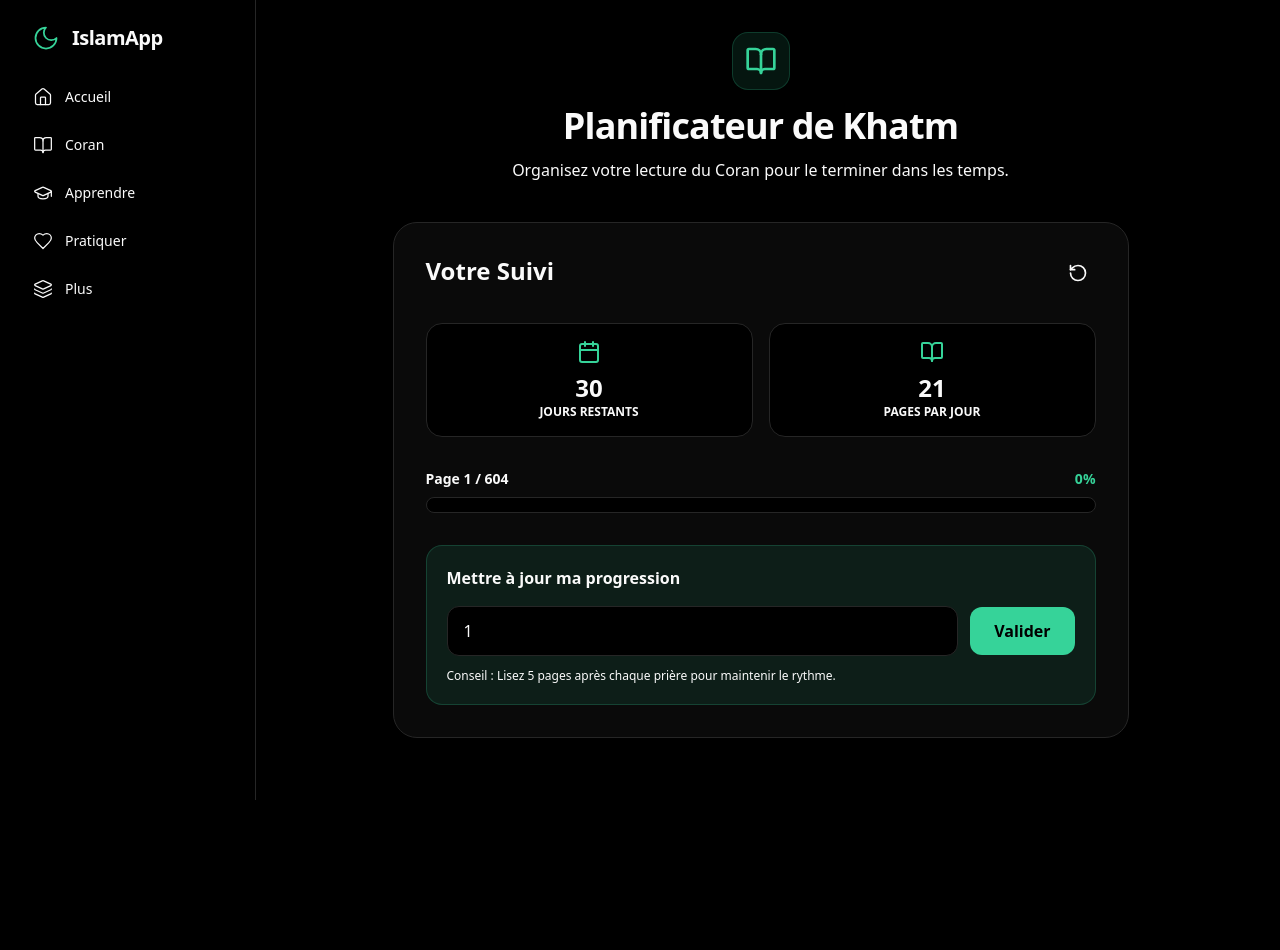
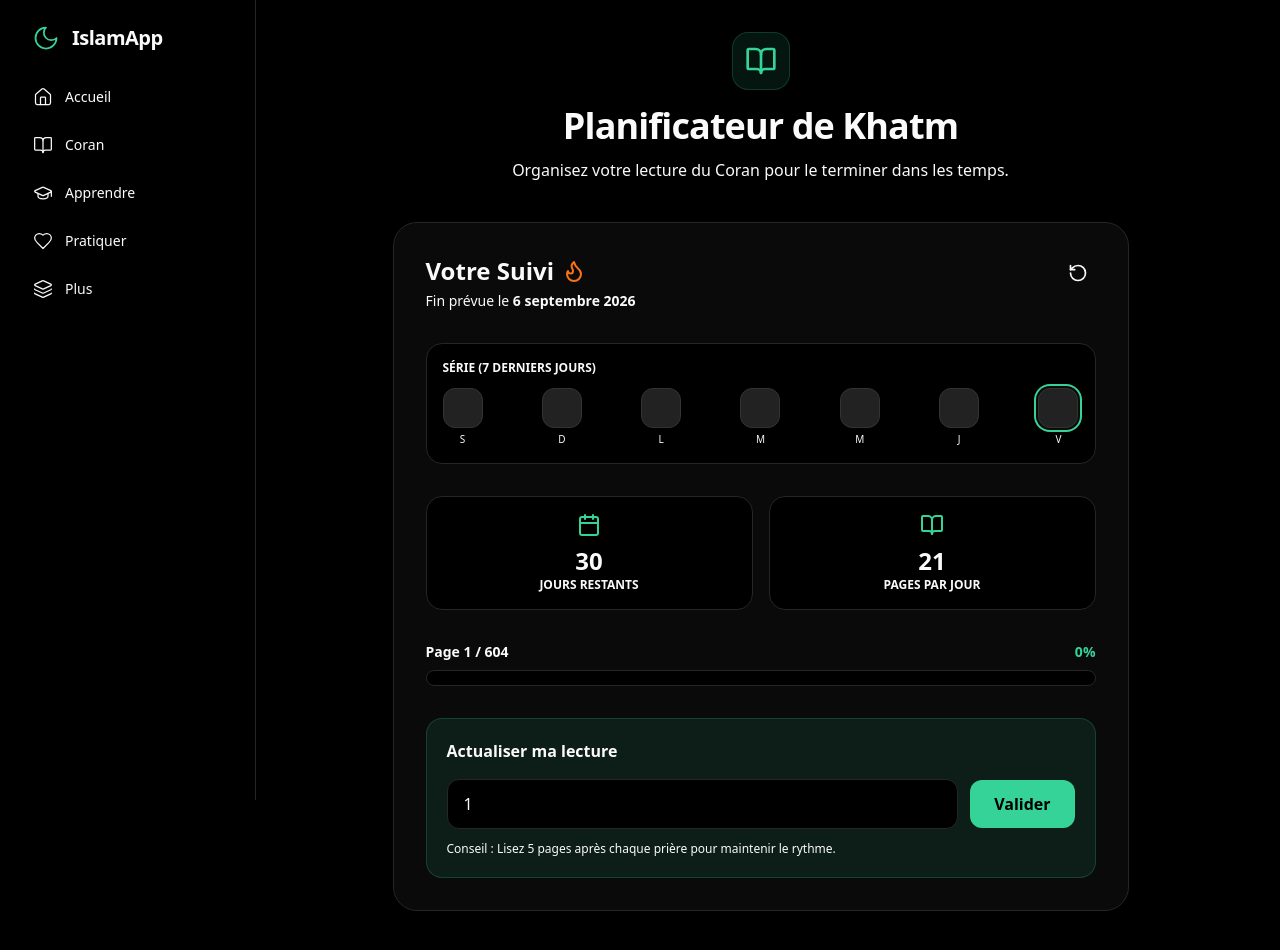
Before and after one commit to Nerd658/islam-app, a React (Vite) app in the folder FRONTEND/islam app/: page /khatm in a window 1280 px wide. Both pictures are taken after a click on the button "Démarrer ce plan". Shown: the top 950 px of the page. Before the commit the page ends 834 px from the top, so only its background shows below. Built offline with nearby package versions, Linux system fonts and the light colour scheme.

Commit message:
feat: upgrade Khatm planner with streak, date projection, Ramadan mode, and Juz selection

```diff
--- a/FRONTEND/islam app/src/pages/Khatm.jsx
+++ b/FRONTEND/islam app/src/pages/Khatm.jsx
@@ -1,6 +1,12 @@
 import React, { useState, useEffect } from 'react';
-import { BookOpen, Calendar, Target, CheckCircle2, RotateCcw, ChevronRight } from 'lucide-react';
+import { BookOpen, Calendar, Target, CheckCircle2, RotateCcw, ChevronRight, Moon, Flame } from 'lucide-react';
 import PageHeader from '../components/PageHeader';
+
+const JUZ_START_PAGES = [
+  1, 22, 42, 62, 82, 102, 122, 142, 162, 182,
+  202, 222, 242, 262, 282, 302, 322, 342, 362, 382,
+  402, 422, 442, 462, 482, 502, 522, 542, 562, 582
+];
 
 export default function Khatm() {
   const TOTAL_PAGES = 604;
@@ -8,45 +14,120 @@ export default function Khatm() {
   // States
   const [currentPage, setCurrentPage] = useState(1);
   const [targetDays, setTargetDays] = useState(30);
-  const [pagesPerDay, setPagesPerDay] = useState(0);
   const [savedPlan, setSavedPlan] = useState(false);
+  const [startDate, setStartDate] = useState(null);
+  const [endDate, setEndDate] = useState(null);
+  const [history, setHistory] = useState({}); // { 'YYYY-MM-DD': pagesRead }
+  const [juzSelect, setJuzSelect] = useState(1);
 
+  // Load from local storage
   useEffect(() => {
-    // Load from local storage
-    const saved = localStorage.getItem('khatm_plan');
+    const saved = localStorage.getItem('khatm_plan_v2');
     if (saved) {
       const parsed = JSON.parse(saved);
       setCurrentPage(parsed.currentPage || 1);
       setTargetDays(parsed.targetDays || 30);
+      setStartDate(parsed.startDate);
+      setEndDate(parsed.endDate);
+      setHistory(parsed.history || {});
       setSavedPlan(true);
+    } else {
+      // Migrate old data if exists
+      const oldSaved = localStorage.getItem('khatm_plan');
+      if (oldSaved) {
+        const parsed = JSON.parse(oldSaved);
+        setCurrentPage(parsed.currentPage || 1);
+        setTargetDays(parsed.targetDays || 30);
+        handleSaveNewPlan(parsed.currentPage || 1, parsed.targetDays || 30);
+        localStorage.removeItem('khatm_plan');
+      }
     }
   }, []);
 
-  useEffect(() => {
-    // Calculate pages per day
-    const remainingPages = TOTAL_PAGES - currentPage + 1;
-    if (targetDays > 0) {
-      setPagesPerDay(Math.ceil(remainingPages / targetDays));
-    } else {
-      setPagesPerDay(0);
+  const getTodayStr = () => new Date().toISOString().split('T')[0];
+
+  const handleSaveNewPlan = (startPage = currentPage, days = targetDays) => {
+    const start = new Date();
+    const end = new Date();
+    end.setDate(start.getDate() + days);
+
+    const plan = {
+      currentPage: startPage,
+      targetDays: days,
+      startDate: start.toISOString(),
+      endDate: end.toISOString(),
+      history: {}
+    };
+
+    localStorage.setItem('khatm_plan_v2', JSON.stringify(plan));
+    setStartDate(plan.startDate);
+    setEndDate(plan.endDate);
+    setHistory(plan.history);
+    setSavedPlan(true);
+  };
+
+  const handleUpdateProgress = () => {
+    const today = getTodayStr();
+
+    // Save to local storage
+    const saved = localStorage.getItem('khatm_plan_v2');
+    if (saved) {
+      const parsed = JSON.parse(saved);
+      const pagesReadToday = currentPage > parsed.currentPage ? currentPage - parsed.currentPage : 0;
+
+      const newHistory = { ...parsed.history };
+      if (pagesReadToday > 0) {
+        newHistory[today] = (newHistory[today] || 0) + pagesReadToday;
       }
-  }, [currentPage, targetDays]);
 
-  const handleSave = () => {
-    localStorage.setItem('khatm_plan', JSON.stringify({ currentPage, targetDays }));
-    setSavedPlan(true);
+      const updatedPlan = {
+        ...parsed,
+        currentPage: currentPage,
+        history: newHistory
+      };
+
+      localStorage.setItem('khatm_plan_v2', JSON.stringify(updatedPlan));
+      setHistory(newHistory);
+    }
   };
 
   const handleReset = () => {
     if (window.confirm('Voulez-vous réinitialiser votre plan actuel ?')) {
-      localStorage.removeItem('khatm_plan');
+      localStorage.removeItem('khatm_plan_v2');
       setCurrentPage(1);
       setTargetDays(30);
       setSavedPlan(false);
+      setHistory({});
     }
   };
 
+  // Calculations
+  const remainingPages = TOTAL_PAGES - currentPage + 1;
+  let remainingDays = targetDays;
+
+  if (endDate) {
+    const end = new Date(endDate);
+    const today = new Date();
+    const diffTime = end - today;
+    remainingDays = Math.ceil(diffTime / (1000 * 60 * 60 * 24));
+    if (remainingDays < 1) remainingDays = 1; // avoid division by zero
+  }
+
+  const pagesPerDay = Math.ceil(remainingPages / remainingDays);
   const progressPercentage = Math.round((currentPage / TOTAL_PAGES) * 100);
+
+  // Generate last 7 days array for streak
+  const last7Days = Array.from({ length: 7 }).map((_, i) => {
+    const d = new Date();
+    d.setDate(d.getDate() - (6 - i));
+    return d.toISOString().split('T')[0];
+  });
+
+  const formatDate = (isoString) => {
+    if (!isoString) return '';
+    const d = new Date(isoString);
+    return d.toLocaleDateString('fr-FR', { day: 'numeric', month: 'long', year: 'numeric' });
+  };
 
   return (
     <div className="pt-8 px-4 max-w-3xl mx-auto pb-24">
@@ -59,24 +140,53 @@ export default function Khatm() {
       <div className="mt-8 bg-theme-surface border border-theme-border rounded-3xl p-6 sm:p-8 shadow-xl">
         {!savedPlan ? (
           <div className="space-y-6 animate-in fade-in">
-            <h2 className="text-2xl font-bold text-theme-text mb-6">Créer un nouveau plan</h2>
+            <div className="flex justify-between items-center mb-6">
+              <h2 className="text-2xl font-bold text-theme-text">Nouveau plan</h2>
+              <button
+                onClick={() => {
+                  setTargetDays(30);
+                  setCurrentPage(1);
+                  setJuzSelect(1);
+                }}
+                className="flex items-center gap-2 px-3 py-1.5 bg-indigo-500/10 text-indigo-400 border border-indigo-500/30 rounded-lg text-sm font-bold hover:bg-indigo-500/20 transition-colors"
+              >
+                <Moon size={16} /> Mode Ramadan
+              </button>
+            </div>
 
-            <div className="space-y-4">
+            <div className="space-y-6">
+              {/* Juz Selection */}
               <div>
-                <label className="block text-sm font-bold text-theme-text-muted mb-2">Page actuelle (1 à 604)</label>
+                <label className="block text-sm font-bold text-theme-text-muted mb-2">Où en êtes-vous ? (Sélection par Juz)</label>
+                <div className="flex gap-2">
+                  <select
+                    value={juzSelect}
+                    onChange={(e) => {
+                      const juz = Number(e.target.value);
+                      setJuzSelect(juz);
+                      setCurrentPage(JUZ_START_PAGES[juz - 1]);
+                    }}
+                    className="flex-1 bg-theme-bg border border-theme-border rounded-xl px-4 py-3 text-theme-text focus:outline-none focus:border-theme-primary transition-colors"
+                  >
+                    {JUZ_START_PAGES.map((page, idx) => (
+                      <option key={idx} value={idx + 1}>Juz {idx + 1}</option>
+                    ))}
+                  </select>
                   <input
                     type="number"
                     min="1"
                     max="604"
                     value={currentPage}
                     onChange={(e) => setCurrentPage(Math.min(604, Math.max(1, Number(e.target.value))))}
-                  className="w-full bg-theme-bg border border-theme-border rounded-xl px-4 py-3 text-theme-text focus:outline-none focus:border-theme-primary transition-colors"
+                    className="w-24 bg-theme-bg border border-theme-border rounded-xl px-4 py-3 text-theme-text focus:outline-none focus:border-theme-primary transition-colors text-center"
+                    title="Page exacte"
                   />
+                </div>
               </div>
 
               <div>
-                <label className="block text-sm font-bold text-theme-text-muted mb-2">Objectif (en jours)</label>
-                <div className="flex gap-2">
+                <label className="block text-sm font-bold text-theme-text-muted mb-2">Objectif de fin (en jours)</label>
+                <div className="flex gap-2 mb-3">
                   {[15, 30, 60, 90].map(days => (
                     <button
                       key={days}
@@ -96,7 +206,7 @@ export default function Khatm() {
                   min="1"
                   value={targetDays}
                   onChange={(e) => setTargetDays(Math.max(1, Number(e.target.value)))}
-                  className="w-full bg-theme-bg border border-theme-border rounded-xl px-4 py-3 mt-3 text-theme-text focus:outline-none focus:border-theme-primary transition-colors"
+                  className="w-full bg-theme-bg border border-theme-border rounded-xl px-4 py-3 text-theme-text focus:outline-none focus:border-theme-primary transition-colors"
                   placeholder="Ou saisissez un nombre libre"
                 />
               </div>
@@ -105,16 +215,16 @@ export default function Khatm() {
             <div className="mt-8 p-6 bg-theme-bg border border-theme-border rounded-2xl text-center">
               <h3 className="text-lg font-bold text-theme-text mb-2">Votre rythme idéal :</h3>
               <div className="text-4xl font-black text-theme-primary mb-2">
-                {pagesPerDay} <span className="text-xl text-theme-text-muted">pages / jour</span>
+                {Math.ceil((TOTAL_PAGES - currentPage + 1) / targetDays)} <span className="text-xl text-theme-text-muted">pages / jour</span>
               </div>
               <p className="text-sm text-theme-text-muted font-medium">
-                Soit environ <strong className="text-theme-text">{Math.ceil(pagesPerDay / 5)} pages</strong> après chaque prière obligatoire.
+                Soit environ <strong className="text-theme-text">{Math.ceil(Math.ceil((TOTAL_PAGES - currentPage + 1) / targetDays) / 5)} pages</strong> après chaque prière obligatoire.
               </p>
             </div>
 
             <button
-              onClick={handleSave}
-              className="w-full mt-4 flex justify-center items-center gap-2 bg-theme-primary text-black font-bold py-4 rounded-xl hover:scale-[1.01] transition-transform shadow-lg"
+              onClick={() => handleSaveNewPlan(currentPage, targetDays)}
+              className="w-full flex justify-center items-center gap-2 bg-theme-primary text-black font-bold py-4 rounded-xl hover:scale-[1.01] transition-transform shadow-lg"
             >
               <Target size={20} /> Démarrer ce plan
             </button>
@@ -122,7 +232,14 @@ export default function Khatm() {
         ) : (
           <div className="space-y-8 animate-in zoom-in duration-300">
             <div className="flex justify-between items-start">
-              <h2 className="text-2xl font-bold text-theme-text">Votre Suivi</h2>
+              <div>
+                <h2 className="text-2xl font-bold text-theme-text flex items-center gap-2">
+                  Votre Suivi <Flame className="text-orange-500" />
+                </h2>
+                <p className="text-sm text-theme-text-muted mt-1">
+                  Fin prévue le <strong className="text-theme-text">{formatDate(endDate)}</strong>
+                </p>
+              </div>
               <button
                 onClick={handleReset}
                 className="text-theme-text-muted hover:text-red-400 transition-colors p-2"
@@ -132,10 +249,49 @@ export default function Khatm() {
               </button>
             </div>
 
+            {/* Streak Calendar */}
+            <div className="bg-theme-bg border border-theme-border rounded-2xl p-4">
+              <h3 className="text-xs font-bold text-theme-text-muted uppercase mb-3 flex items-center justify-between">
+                Série (7 derniers jours)
+              </h3>
+              <div className="flex justify-between items-center gap-1">
+                {last7Days.map((dayStr, idx) => {
+                  const pagesRead = history[dayStr] || 0;
+                  const isToday = dayStr === getTodayStr();
+                  const dateObj = new Date(dayStr);
+                  const dayName = dateObj.toLocaleDateString('fr-FR', { weekday: 'short' });
+
+                  let bg = "bg-[#222] border-[#333]"; // Not read
+                  let text = "text-gray-500";
+                  if (pagesRead > 0) {
+                    if (pagesRead >= pagesPerDay) {
+                      bg = "bg-emerald-500/20 border-emerald-500"; // Reached goal
+                      text = "text-emerald-400";
+                    } else {
+                      bg = "bg-yellow-500/20 border-yellow-500"; // Partial
+                      text = "text-yellow-400";
+                    }
+                  }
+
+                  return (
+                    <div key={dayStr} className="flex flex-col items-center gap-1">
+                      <div
+                        className={`w-8 h-8 sm:w-10 sm:h-10 rounded-lg border flex items-center justify-center font-bold text-xs sm:text-sm ${bg} ${text} ${isToday ? 'ring-2 ring-theme-primary ring-offset-2 ring-offset-theme-surface' : ''}`}
+                        title={`${pagesRead} pages lues`}
+                      >
+                        {pagesRead > 0 ? '✓' : ''}
+                      </div>
+                      <span className="text-[10px] text-theme-text-muted capitalize">{dayName.charAt(0)}</span>
+                    </div>
+                  );
+                })}
+              </div>
+            </div>
+
             <div className="grid grid-cols-2 gap-4">
               <div className="p-4 bg-theme-bg border border-theme-border rounded-2xl flex flex-col items-center justify-center text-center">
                 <Calendar className="text-theme-primary mb-2" size={24} />
-                <span className="text-2xl font-black text-theme-text">{targetDays}</span>
+                <span className="text-2xl font-black text-theme-text">{remainingDays}</span>
                 <span className="text-xs font-bold text-theme-text-muted uppercase">Jours restants</span>
               </div>
               <div className="p-4 bg-theme-bg border border-theme-border rounded-2xl flex flex-col items-center justify-center text-center">
@@ -159,11 +315,11 @@ export default function Khatm() {
             </div>
 
             <div className="p-5 bg-theme-primary/10 border border-theme-primary/20 rounded-2xl">
-              <h3 className="font-bold text-theme-text mb-4">Mettre à jour ma progression</h3>
+              <h3 className="font-bold text-theme-text mb-4">Actualiser ma lecture</h3>
               <div className="flex items-center gap-3">
                 <input
                   type="number"
-                  min="1"
+                  min={currentPage}
                   max="604"
                   value={currentPage}
                   onChange={(e) => {
@@ -173,7 +329,7 @@ export default function Khatm() {
                   className="w-full bg-theme-bg border border-theme-border rounded-xl px-4 py-3 text-theme-text focus:outline-none focus:border-theme-primary"
                 />
                 <button
-                  onClick={handleSave}
+                  onClick={handleUpdateProgress}
                   className="px-6 py-3 bg-theme-primary text-black font-bold rounded-xl hover:scale-105 transition-transform shrink-0"
                 >
                   Valider
```
Lines whose indentation alone changed are shown as unchanged.
